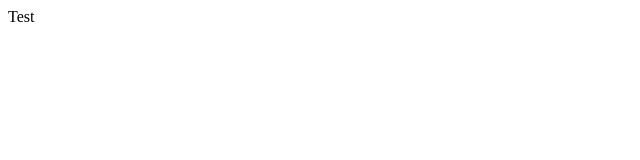
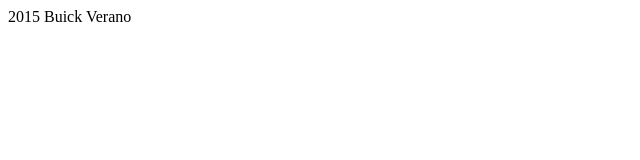
Before and after one commit to nickkeane/IntroToReact, a React (Create React App) app in the folder cargarage/: page / in a window 1280 px wide. Shown: the top 160 px of the page, without its empty margins (0-640 px from the left). Built offline with nearby package versions, Linux system fonts and the light colour scheme.

Commit message:
fix component typings

```diff
--- /dev/null
+++ b/cargarage/src/components/Car.tsx
@@ -0,0 +1,21 @@
+import React from 'react';
+
+interface ICarProps {
+    year: number;
+    make: string;
+    model: string;
+}
+
+interface ICarState {
+
+}
+
+export class CCar extends React.Component<ICarProps, ICarState> {
+    render() {
+        return (
+            <div>
+                {this.props.year} {this.props.make} {this.props.model}
+            </div>
+        )
+    }
+}
--- /dev/null
+++ b/cargarage/src/index.css
@@ -0,0 +1,4 @@
+#root {
+    margin: 0px auto;
+    padding: 0px;
+}
--- a/cargarage/src/index.tsx
+++ b/cargarage/src/index.tsx
@@ -1,9 +1,11 @@
 import React from 'react';
 import ReactDOM from 'react-dom';
 
+import { CCar } from './components/Car';
+
 class App extends React.Component {
     render() {
-        return (<div>Test</div>);
+        return (<div><CCar year={2015} make={'Buick'} model={'Verano'} /></div>);
     }
 }
 
```
